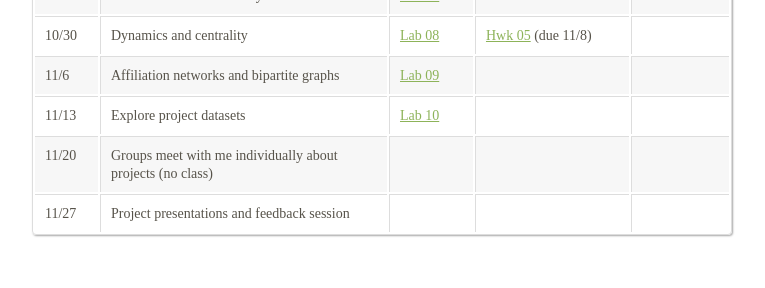
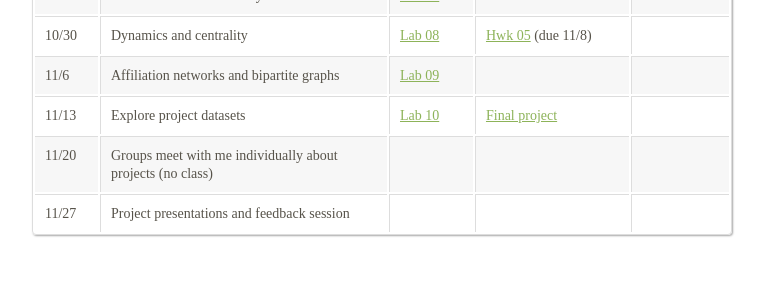
Before and after one commit to dfeehan/dfeehan.github.io, a Jekyll site: the page teaching/2017fa_ls88.html, which Jekyll copies as it is, in a window 1280 px wide. Shown: the part 1218-1506 px from the top of the page, without its empty margins (258-1023 px from the left). Built offline with Jekyll 4.4.1, drawn with Linux system fonts in a browser that asks for light colours.

Commit message:
link to project

```diff
--- a/teaching/2017fa_ls88.html
+++ b/teaching/2017fa_ls88.html
@@ -452,7 +452,7 @@ Course control number: <strong>46819</strong></p>
 <td>11/13</td>
 <td>Explore project datasets</td>
 <td><a href="http://datahub.berkeley.edu/user-redirect/interact?account=data-8&amp;repo=social-networks-connector&amp;branch=gh-pages&amp;path=lab10/lab10.ipynb">Lab 10</a></td>
-<td></td>
+<td><a href="https://goo.gl/w3WU6p">Final project</a></td>
 <td></td>
 </tr>
 <tr class="odd">
```
